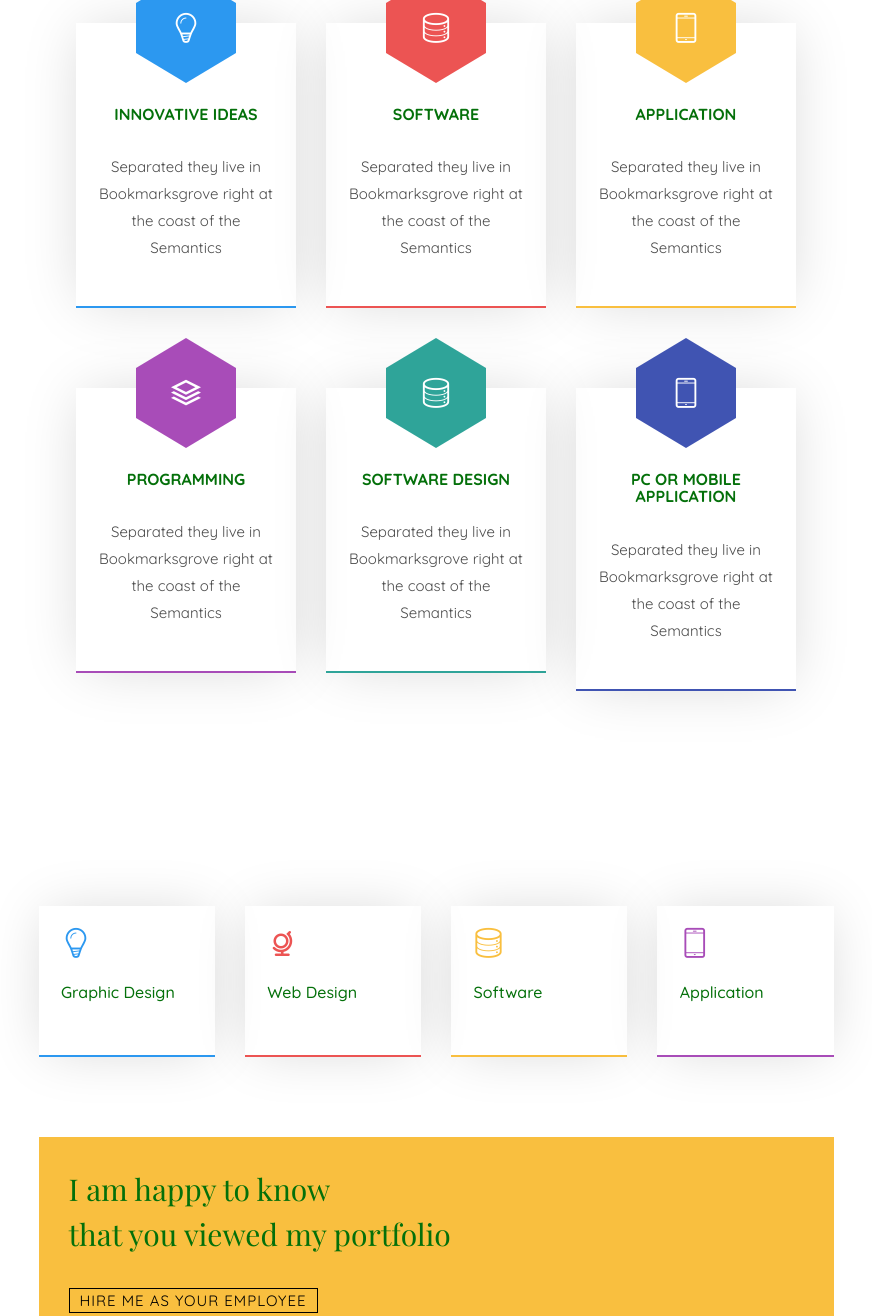
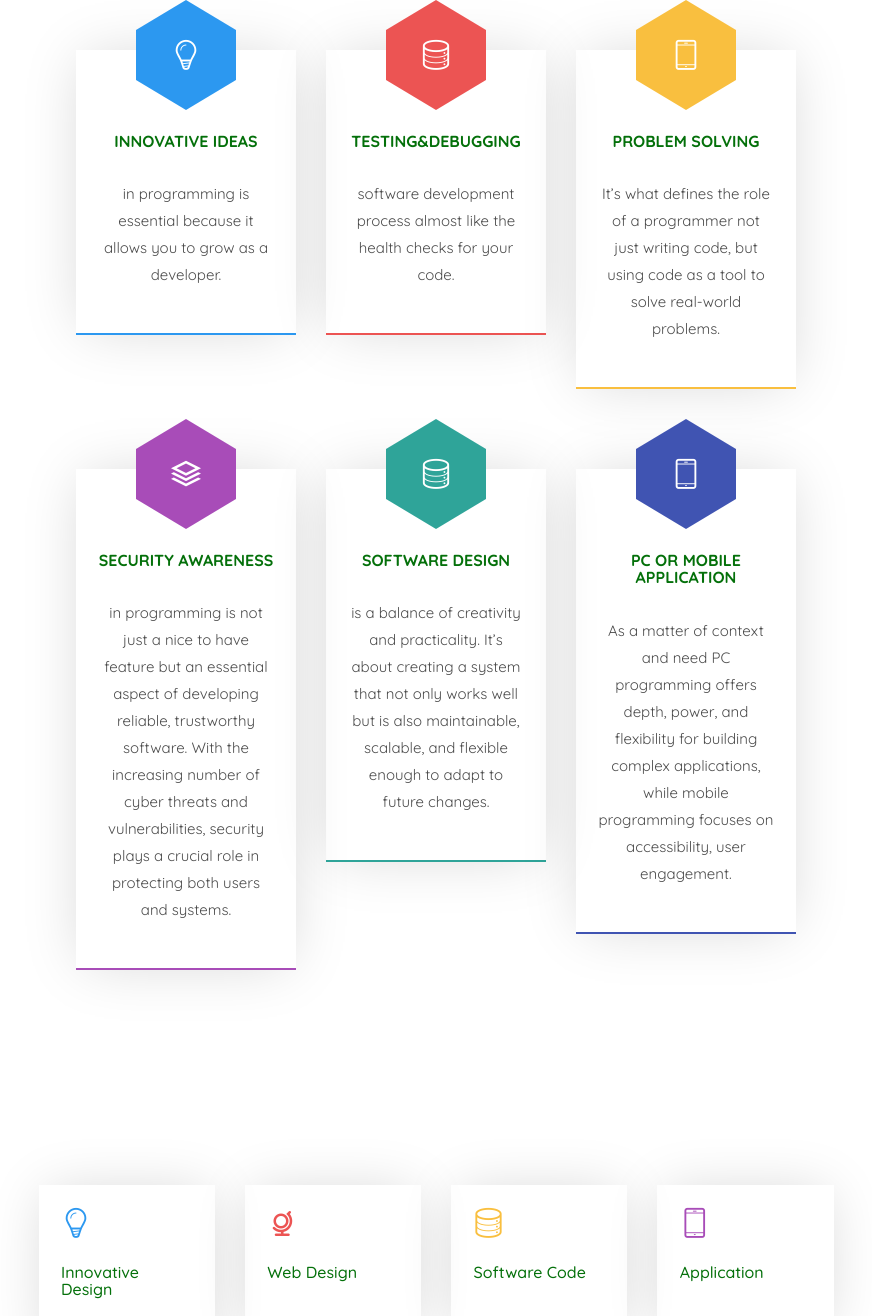
Before and after one commit to Synchrotic/EXPRESS, a plain HTML site: page index.html in a window 1280 px wide. Shown: the part 1624-2940 px from the top of the page, without its empty margins (354-1226 px from the left). Drawn offline with nearby package versions, Linux system fonts and the light colour scheme; files whose address does not match are found by name; a web font is replaced by a local one.

Commit message:
new 12345577

```diff
--- a/index.html
+++ b/index.html
@@ -130,8 +130,8 @@
 									<div class="about-desc">
 										<span class="heading-meta">Services</span>
 										<h2 class="colorlib-heading">Who Am I?</h2>
-										<p><strong>Hi I'm Chris Joshua</strong> This is my Portfolio Curae vitae lacus primis arcu ultricies amet justo. Etiam imperdiet ultrices pharetra integer ad rutrum purus. Himenaeos dis eleifend amet; mus fusce proin. Bibendum risus libero lobortis mus senectus massa duis convallis.</p>
-										<p>Egestas turpis ultricies viverra sapien eleifend curae condimentum. Leo condimentum senectus sed habitasse turpis varius blandit.</p>
+										<p><strong>Hi I'm Chris Joshua</strong> This is my Portfolio  I’m a digital assistant with a strong focus on architecture and system thinking. My role is to help understand, discuss, and clarify various software design principles, patterns, and methodologies.</p>
+										<p>I can help break down complex concepts, explore trade-offs in design decisions, and offer guidance on how to approach specific design challenges. My goal is to make the design process more intuitive and help create software that's well-structured and easy to maintain.</p>
 									</div>
 								</div>
 							</div>
@@ -151,7 +151,7 @@
 												</span>
 												<div class="desc">
 													<h3>Innovative Ideas</h3>
-													<p>Separated they live in Bookmarksgrove right at the coast of the Semantics</p>
+													<p>in programming is essential because it allows you to grow as a developer. </p>
 												</div>
 											</div>
 										</div>
@@ -161,8 +161,8 @@
 													<i class="icon-data"></i>
 												</span>
 												<div class="desc">
-													<h3>Software</h3>
-													<p>Separated they live in Bookmarksgrove right at the coast of the Semantics</p>
+													<h3>Testing&Debugging</h3>
+													<p>software development process almost like the health checks for your code.</p>
 												</div>
 											</div>
 										</div>
@@ -172,8 +172,8 @@
 													<i class="icon-phone3"></i>
 												</span>
 												<div class="desc">
-													<h3>Application</h3>
-													<p>Separated they live in Bookmarksgrove right at the coast of the Semantics</p>
+													<h3>Problem Solving</h3>
+													<p>It’s what defines the role of a programmer not just writing code, but using code as a tool to solve real-world problems.</p>
 												</div>
 											</div>
 										</div>
@@ -183,8 +183,8 @@
 													<i class="icon-layers2"></i>
 												</span>
 												<div class="desc">
-													<h3>Programming</h3>
-													<p>Separated they live in Bookmarksgrove right at the coast of the Semantics</p>
+													<h3>Security Awareness</h3>
+													<p>in programming is not just a nice to have feature but an essential aspect of developing reliable, trustworthy software. With the increasing number of cyber threats and vulnerabilities, security plays a crucial role in protecting both users and systems. </p>
 												</div>
 											</div>
 										</div>
@@ -195,7 +195,7 @@
 												</span>
 												<div class="desc">
 													<h3>Software Design</h3>
-													<p>Separated they live in Bookmarksgrove right at the coast of the Semantics</p>
+													<p>is a balance of creativity and practicality. It’s about creating a system that not only works well but is also maintainable, scalable, and flexible enough to adapt to future changes.</p>
 												</div>
 											</div>
 										</div>
@@ -206,7 +206,7 @@
 												</span>
 												<div class="desc">
 													<h3>PC or Mobile Application</h3>
-													<p>Separated they live in Bookmarksgrove right at the coast of the Semantics</p>
+													<p>As a matter of context and need PC programming offers depth, power, and flexibility for building complex applications, while mobile programming focuses on accessibility, user engagement.</p>
 												</div>
 											</div>
 										</div>
@@ -217,7 +217,7 @@
 								<div class="col-md-3 animate-box" data-animate-effect="fadeInLeft">
 									<div class="services color-1">
 										<span class="icon2"><i class="icon-bulb"></i></span>
-										<h3>Graphic Design</h3>
+										<h3>Innovative Design</h3>
 									</div>
 								</div>
 								<div class="col-md-3 animate-box" data-animate-effect="fadeInRight">
@@ -229,7 +229,7 @@
 								<div class="col-md-3 animate-box" data-animate-effect="fadeInTop">
 									<div class="services color-3">
 										<span class="icon2"><i class="icon-data"></i></span>
-										<h3>Software</h3>
+										<h3>Software Code</h3>
 									</div>
 								</div>
 								<div class="col-md-3 animate-box" data-animate-effect="fadeInBottom">
@@ -285,7 +285,7 @@
 									<div class="panel panel-default">
 									    <div class="panel-heading" role="tab" id="headingThree">
 									        <h4 class="panel-title">
-									            <a class="collapsed" data-toggle="collapse" data-parent="#accordion" href="#collapseThree" aria-expanded="false" aria-controls="collapseThree"> Senior HighSchool ICT Track
+									            <a class="collapsed" data-toggle="collapse" data-parent="#accordion" href="#collapseThree" aria-expanded="false" aria-controls="collapseThree"> Senior HighSchool Information and Communication Technology Strand
 									            </a>
 									        </h4>
 									    </div>
```
